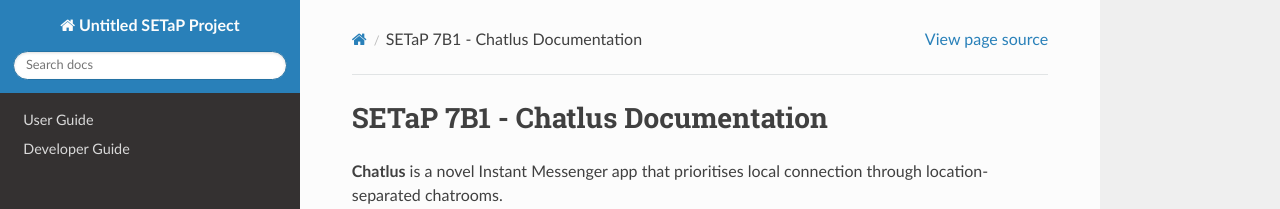
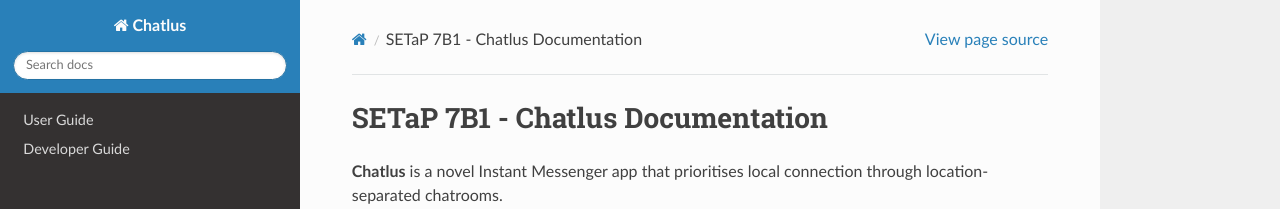
Before and after one commit to Chatlus/chatlus-docs, a Sphinx documentation site: the page built from docs/source/index.rst, in a window 1280 px wide. Shown: the top 209 px of the page. Built offline with Sphinx 7.4.7 and the Read the Docs theme 3.1.0, drawn with Linux system fonts in a browser that asks for light colours.

Commit message:
Update conf.py

```diff
--- a/docs/source/conf.py
+++ b/docs/source/conf.py
@@ -2,9 +2,9 @@
 
 # -- Project information
 
-project = 'Untitled SETaP Project'
+project = 'Chatlus'
 copyright = 'None'
-author = 'Team 7B'
+author = 'Team 7D1'
 
 release = '0.1'
 version = '0.1.0'
```
